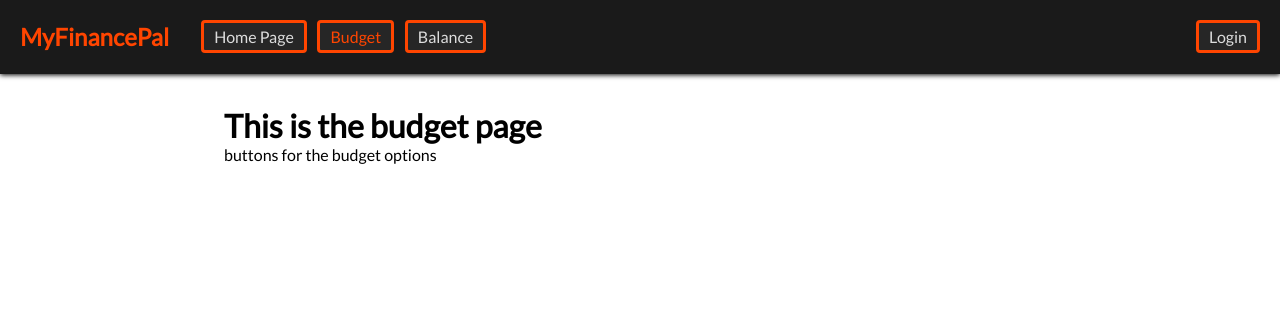
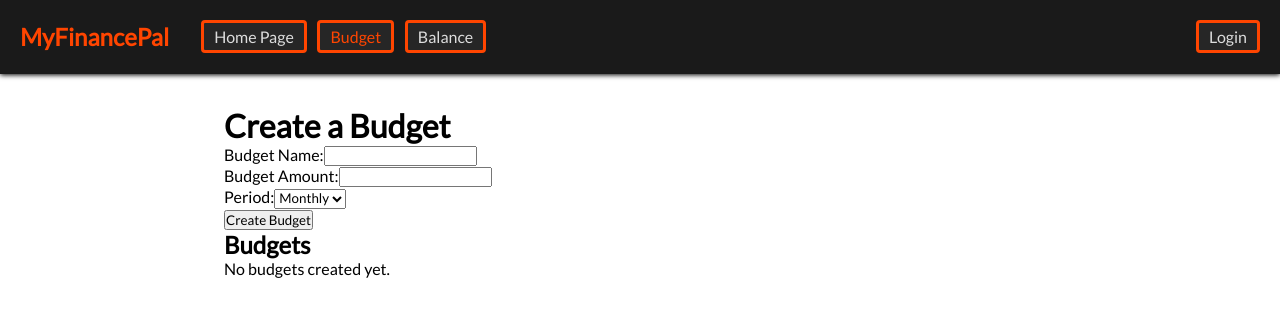
Before and after one commit to brayden-aldrich/Personal-Finance-Management-System, a React (Create React App) app: page /budget in a window 1280 px wide. Shown: the top 316 px of the page. Built offline with nearby package versions, Linux system fonts and the light colour scheme; what javascript-time-ago would draw is missing.

Commit message:
added budget page features

```diff
--- a/src/components/Budget.js
+++ b/src/components/Budget.js
@@ -77,5 +77,4 @@ export class Budget {
     }
 
 }
-
-// export default Budget
+//export default Budget
--- a/src/pages/BudgetPage.js
+++ b/src/pages/BudgetPage.js
@@ -1,86 +1,93 @@
-import React from "react";
-//import { useState } from "react";
-//import Budget from "../components/Budget";
+import React, { useState } from 'react';
 
 function BudgetPage() {
-    // const [expenseName, setExpenseName] = useState("");
-    // const [expenseCost, setExpenseCost] = useState(0);
-    // const [expenseDate, setExpenseDate] = useState("");
-    // const [budget, setBudget] = useState(null);
+  const [budgetName, setBudgetName] = useState('');
+  const [budgetAmount, setBudgetAmount] = useState('');
+  const [isMonthly, setIsMonthly] = useState(true);
+  const [budgets, setBudgets] = useState([]);
 
-    // const handleExpenseNameChange = (event) => {
-    //   setExpenseName(event.target.value);
-    // };
+  const handleBudgetNameChange = (e) => {
+    setBudgetName(e.target.value);
+  };
 
-    // const handleExpenseCostChange = (event) => {
-    //   setExpenseCost(event.target.value);
-    // };
+  const handleBudgetAmountChange = (e) => {
+    setBudgetAmount(e.target.value);
+  };
 
-    // const handleExpenseDateChange = (event) => {         ALSO CHATGPT GUESSES HERE
-    //   setExpenseDate(event.target.value);
-    // };
+  const handlePeriodChange = (e) => {
+    setIsMonthly(e.target.value === 'monthly');
+  };
 
-    // const handleCreateExpense = () => {
-    //   if (!budget) {
-    //     // Create a new budget object
-    //     const newBudget = new Budget("My Budget");
-    //     setBudget(newBudget);
-    //   }
+  const handleSubmit = (e) => {
+    e.preventDefault();
+    const newBudget = {
+      name: budgetName,
+      amount: budgetAmount,
+      isMonthly: isMonthly
+    };
 
-    //   // Insert expense data into the budget object
-    //   budget.insertExpenseData(expenseName, expenseCost, expenseDate);
+    setBudgets([...budgets, newBudget]);
 
-    //   // Reset input fields
-    //   setExpenseName("");
-    //   setExpenseCost(0);
-    //   setExpenseDate("");
-    // };
-
-    // const handleExportToJson = () => {
-    //   if (budget) {
-    //     // Export expenses to JSON
-    //     budget.exportExpensesToJson();
-    //   }
-    // };
-
-    // const handleImportFromJson = () => {
-    //   if (budget) {
-    //     // Import expenses from JSON (example filename: "mybudget.json")
-    //     budget.importExpensesFromJson("mybudget.json");
-    //   }
-    // };
+    setBudgetName('');
+    setBudgetAmount('');
+  };
 
   return (
-      <>
-        <h1>This is the budget page</h1>
-
-        <p>buttons for the budget options</p>
-
-        {/* <input
+    <div>
+      <h1>Create a Budget</h1>
+      <form onSubmit={handleSubmit}>
+        <div>
+          <label htmlFor="budgetName">Budget Name:</label>
+          <input
             type="text"
-          value={expenseName}
-          onChange={handleExpenseNameChange}
-          placeholder="Expense Name"
+            id="budgetName"
+            value={budgetName}
+            onChange={handleBudgetNameChange}
           />
-
+        </div>
+        <div>
+          <label htmlFor="budgetAmount">Budget Amount:</label>
           <input
             type="number"
-          value={expenseCost}                   // THIS IS LITERALLY ALL ONE GIANT CHATGPT GUESS
-          onChange={handleExpenseCostChange}
-          placeholder="Expense Cost"
+            id="budgetAmount"
+            value={budgetAmount}
+            onChange={handleBudgetAmountChange}
           />
+        </div>
+        <div>
+          <label htmlFor="period">Period:</label>
+          <select id="period" onChange={handlePeriodChange} value={isMonthly ? 'monthly' : 'yearly'}>
+            <option value="monthly">Monthly</option>
+            <option value="yearly">Yearly</option>
+          </select>
+        </div>
+        <button type="submit">Create Budget</button>
+      </form>
 
-        <input
-          type="text"
-          value={expenseDate}
-          onChange={handleExpenseDateChange}
-          placeholder="Expense Date"
-        />
-
-        <button onClick={handleCreateExpense}>Add Expense</button>
-        <button onClick={handleExportToJson}>Export to JSON</button>
-        <button onClick={handleImportFromJson}>Import from JSON</button> */}
-      </>
+      <h2>Budgets</h2>
+      {budgets.length > 0 ? (
+        <table>
+          <thead>
+            <tr>
+              <th>Name</th>
+              <th>Amount</th>
+              <th>Period</th>
+            </tr>
+          </thead>
+          <tbody>
+            {budgets.map((budget, index) => (
+              <tr key={index}>
+                <td>{budget.name}</td>
+                <td>{budget.amount}</td>
+                <td>{budget.isMonthly ? 'Monthly' : 'Yearly'}</td>
+              </tr>
+            ))}
+          </tbody>
+        </table>
+      ) : (
+        <p>No budgets created yet.</p>
+      )}
+    </div>
   );
 }
 
```
Also changed, not shown: 1 other file (tests, documents, lock files or other folders). Lines whose indentation alone changed are shown as unchanged.
